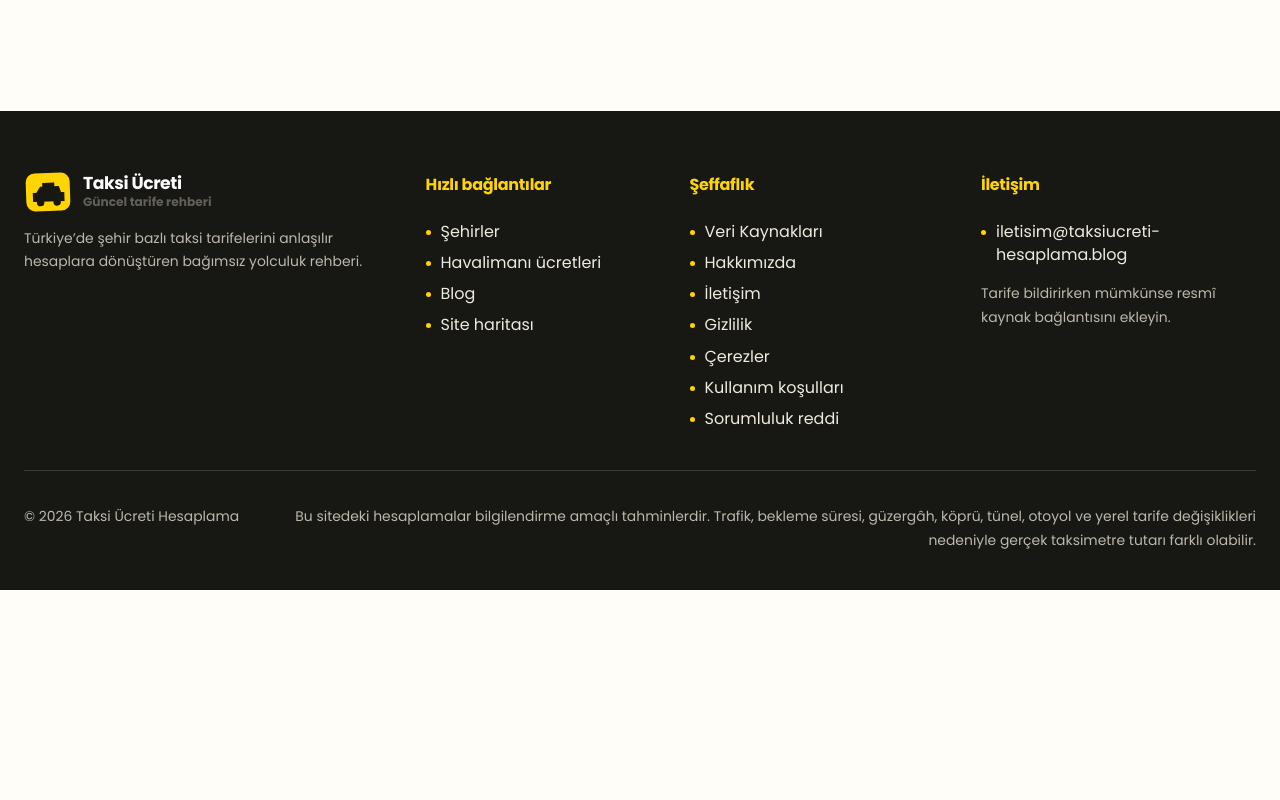
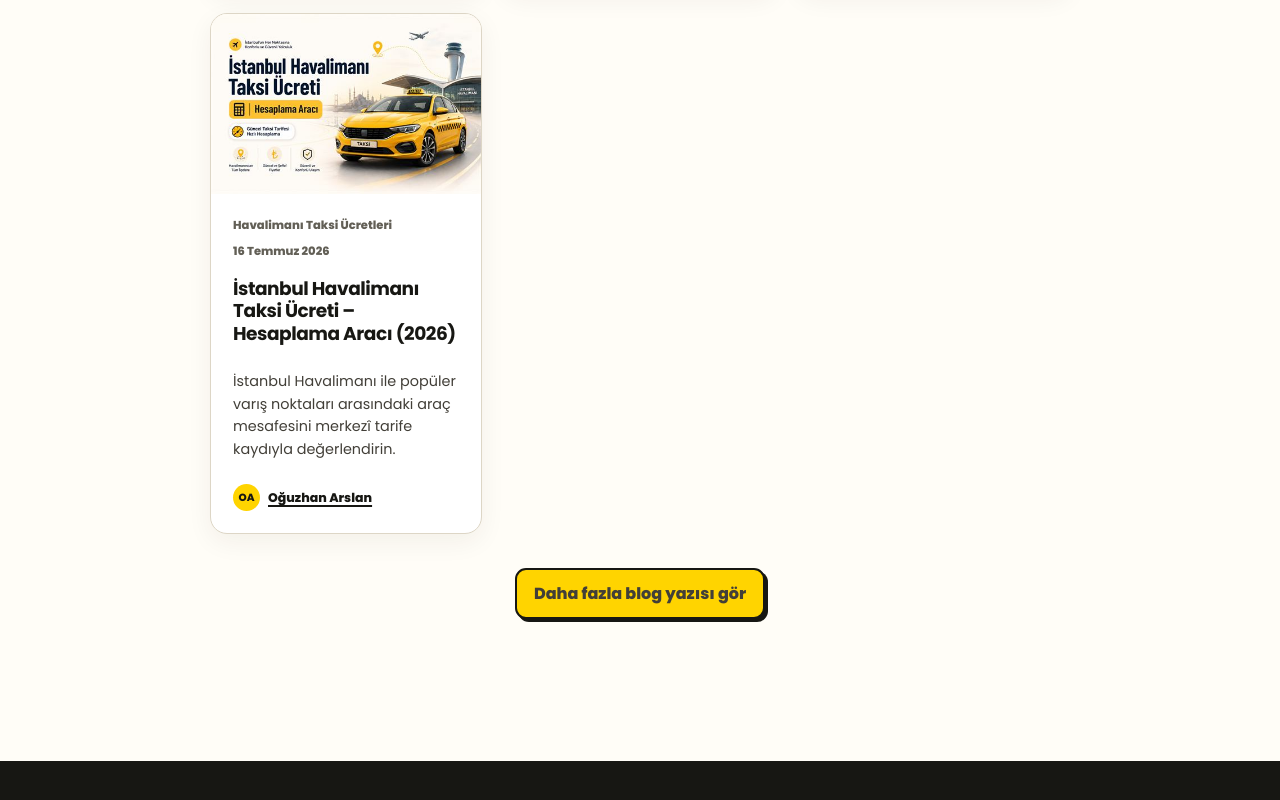
Before and after one commit to arslanwebx/taksi-ucreti-hesaplama, a Next.js app: page /yazar/oguzhan-arslan in a window 1280 px wide. Shown: the part 2442-3242 px from the top of the page. Before the commit the page ends 3032 px from the top, so only its background shows below. Built offline with nearby package versions, Linux system fonts and the light colour scheme.

Commit message:
Increase author posts and add blog CTA
Display 9 blog posts instead of 4 on the author page and add a call-to-action link to view more posts on the blog page. Includes new CSS styling for the CTA button alignment.

```diff
--- a/app/globals.css
+++ b/app/globals.css
@@ -134,6 +134,7 @@ h1,h2,h3,h4,strong,b,button,label,summary{letter-spacing:-.02em}
 .info-grid h2{font-size:clamp(1.45rem,2.5vw,2rem);line-height:1.08;margin:0 0 13px;letter-spacing:-.035em}
 .info-grid p,.info-grid li{font-size:.94rem;color:var(--muted)}
 .section-links{display:flex;flex-wrap:wrap;gap:12px 24px;margin-top:26px;font-weight:800}
+.author-posts-cta{display:flex;justify-content:center;margin:34px 0 0}
 .city-directory{display:grid;grid-template-columns:280px 1fr;gap:28px;align-items:start}
 .directory-search{position:sticky;top:100px;display:grid;gap:7px;padding:20px;border:1px solid var(--line);border-radius:13px;background:var(--cream)}
 .directory-search label{font-weight:850}
--- a/app/yazar/oguzhan-arslan/page.tsx
+++ b/app/yazar/oguzhan-arslan/page.tsx
@@ -23,6 +23,6 @@ export default function AuthorPage(){
     <section><h2>Sitedeki rolü</h2><p>Belediye, UKOME, meslek odası ve ilgili kamu kurumu yayınlarını inceler; tarife tarihlerini ve araç kategorilerini merkezî veri kaydıyla karşılaştırır. Şehir yazıları, örnek tablolar ve hesaplayıcı aynı tarife verisini kullandığı için içerikteki rakamların birbirinden kopmasını önler.</p><p>Bir ücret güvenilir biçimde doğrulanamıyorsa tahmini bir rakam üretmek yerine o şehir için hesaplamayı kapalı tutar. Bu yaklaşım, eksik bilgiyle kesin sonuç izlenimi vermemek için bilinçli bir yayın tercihidir.</p></section>
     <section><h2>Tarife araştırma ve güncelleme yöntemi</h2><ol><li>Önce yürürlük tarihi bulunan resmî karar veya tarife belgesi aranır.</li><li>Açılış, kilometre, minimum ücret, bekleme ve araç kategorileri ayrı ayrı kaydedilir.</li><li>Sayfadaki örnek sonuçlar aynı hesaplama fonksiyonuyla yeniden üretilir.</li><li>Kaynak erişimi, canonical adresler, iç bağlantılar ve mobil görünüm üretim derlemesinde kontrol edilir.</li></ol><p><Link href="/veri-kaynaklari-ve-hesaplama-yontemi/">Veri kaynakları ve hesaplama yönteminin ayrıntılarını inceleyin</Link>.</p></section>
     <section><h2>Düzeltme ve geri bildirim</h2><p>Yeni bir belediye kararı, hatalı görünen tarife veya hesaplama sorunu fark ederseniz kaynağın bağlantısıyla birlikte <Link href="/iletisim/">iletişim formunu</Link> kullanabilirsiniz. Belgelenebilen düzeltmeler merkezî veri kaydına uygulanır ve ilgili sayfaların tamamına yansır.</p></section>
-    <section><h2>Son yazılar</h2><div className="article-grid">{posts.slice(0,4).map((post)=><BlogCard key={post.path} {...post}/>)}</div></section>
+    <section><h2>Son yazılar</h2><div className="article-grid">{posts.slice(0,9).map((post)=><BlogCard key={post.path} {...post}/>)}</div><p className="author-posts-cta"><Link className="button" href="/blog/">Daha fazla blog yazısı gör</Link></p></section>
   </ContentShell></>;
 }
```
